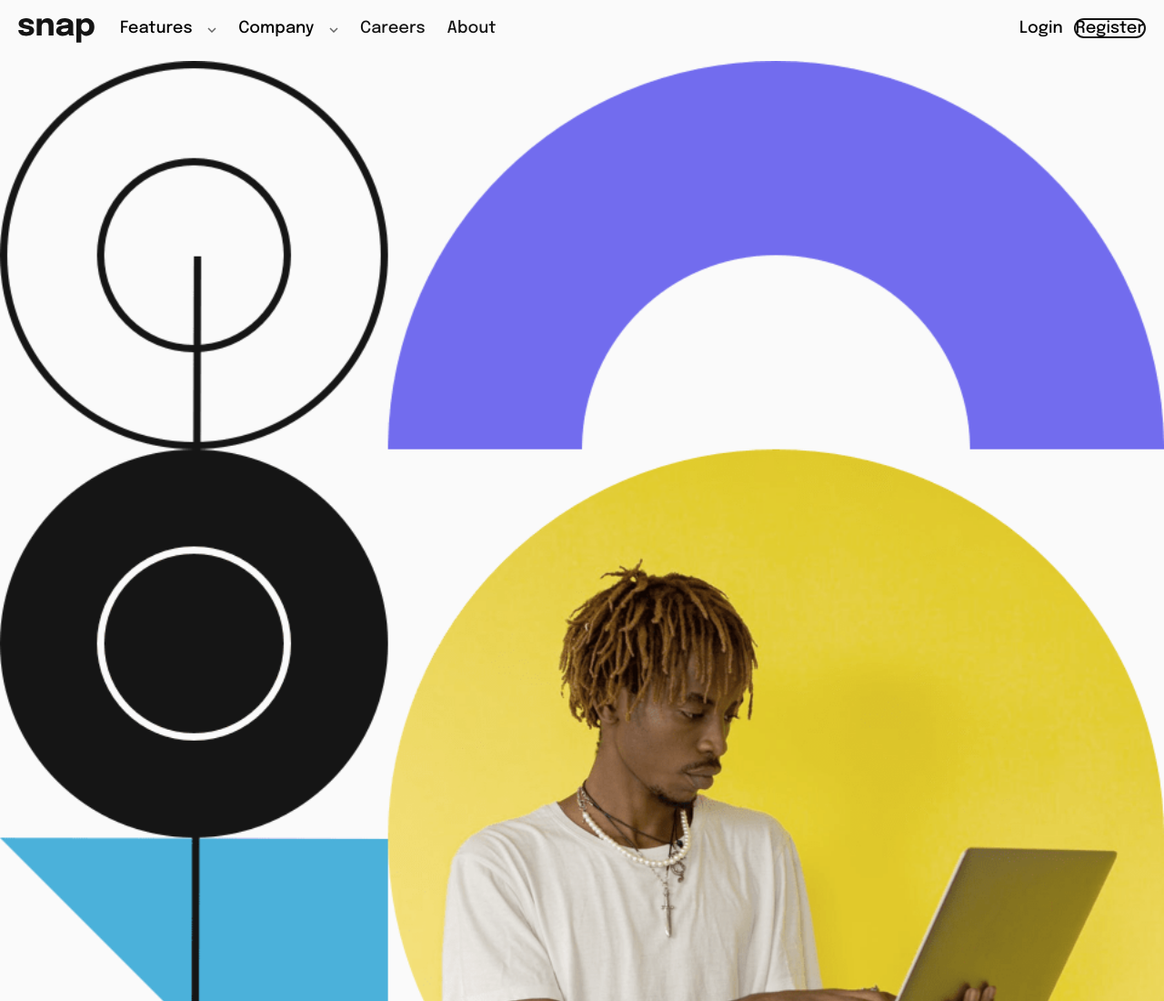
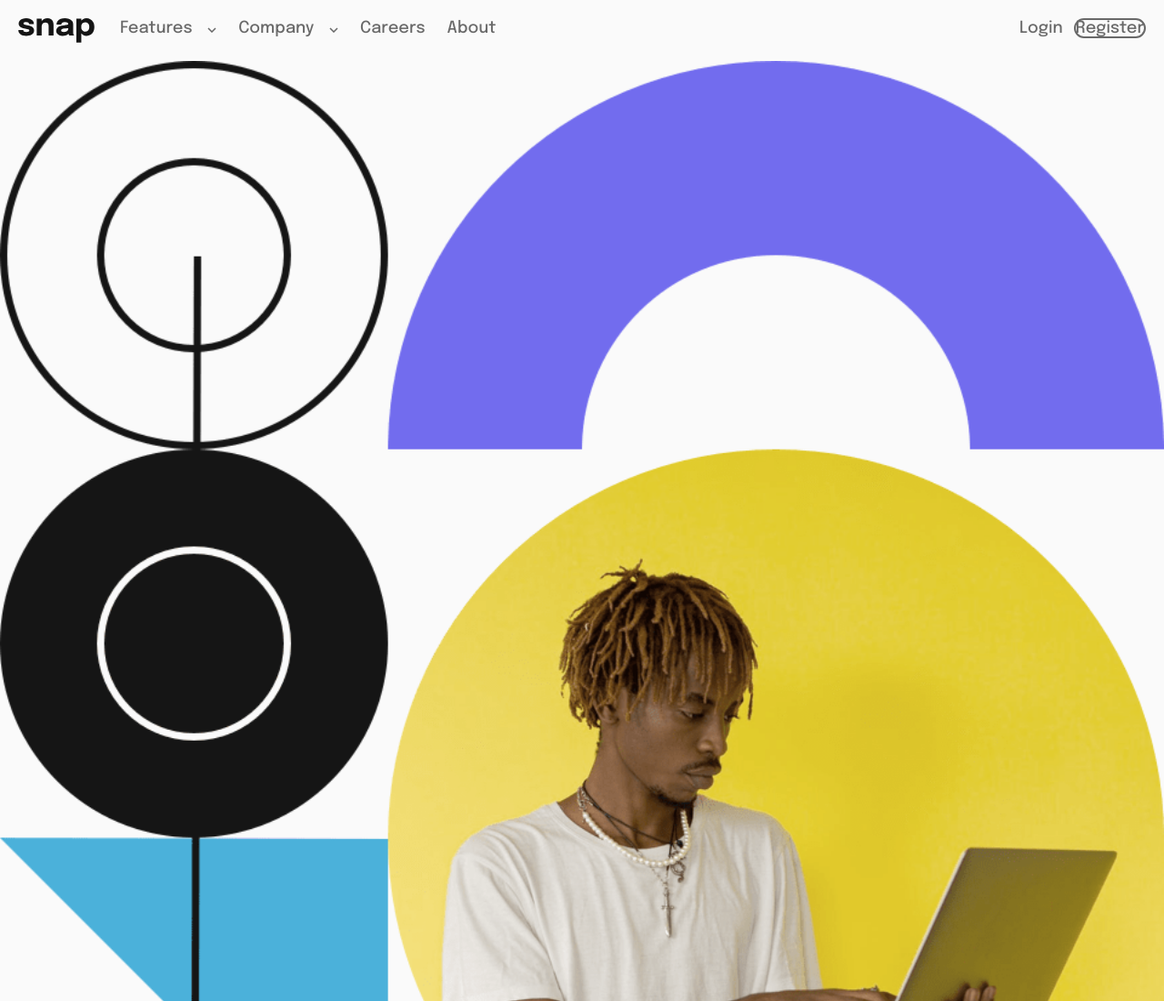
Before and after one commit to tolasc/company-intro-page-with-dropdown-navigation, a plain HTML site: page index.html in a window 1280 px wide. Shown: the top 1100 px of the page at 91% size. Drawn offline with Linux system fonts and the light colour scheme.

Commit message:
Fix incorrect text color

```diff
--- a/styles.css
+++ b/styles.css
@@ -41,16 +41,17 @@ button {
 .header-button {
     height: 3.25rem;
     text-align: center;
+    color: var(--mediumgray);
 }
 
 .header-register {
-    border: solid var(--almostblack);
+    border: solid var(--mediumgray);
     border-radius: 16px;
     border-width: 2px;
 }
 
 a {
-    color: var(--almostblack);
+    color: var(--mediumgray);
     text-decoration: none;
 }
 
@@ -133,6 +134,10 @@ footer {
     flex-direction: column;
     gap: 1.5rem;
     padding-left: 0.25rem;
+}
+
+.header-accordion {
+    color: var(--mediumgray);
 }
 
 .header-accordion img{
```
